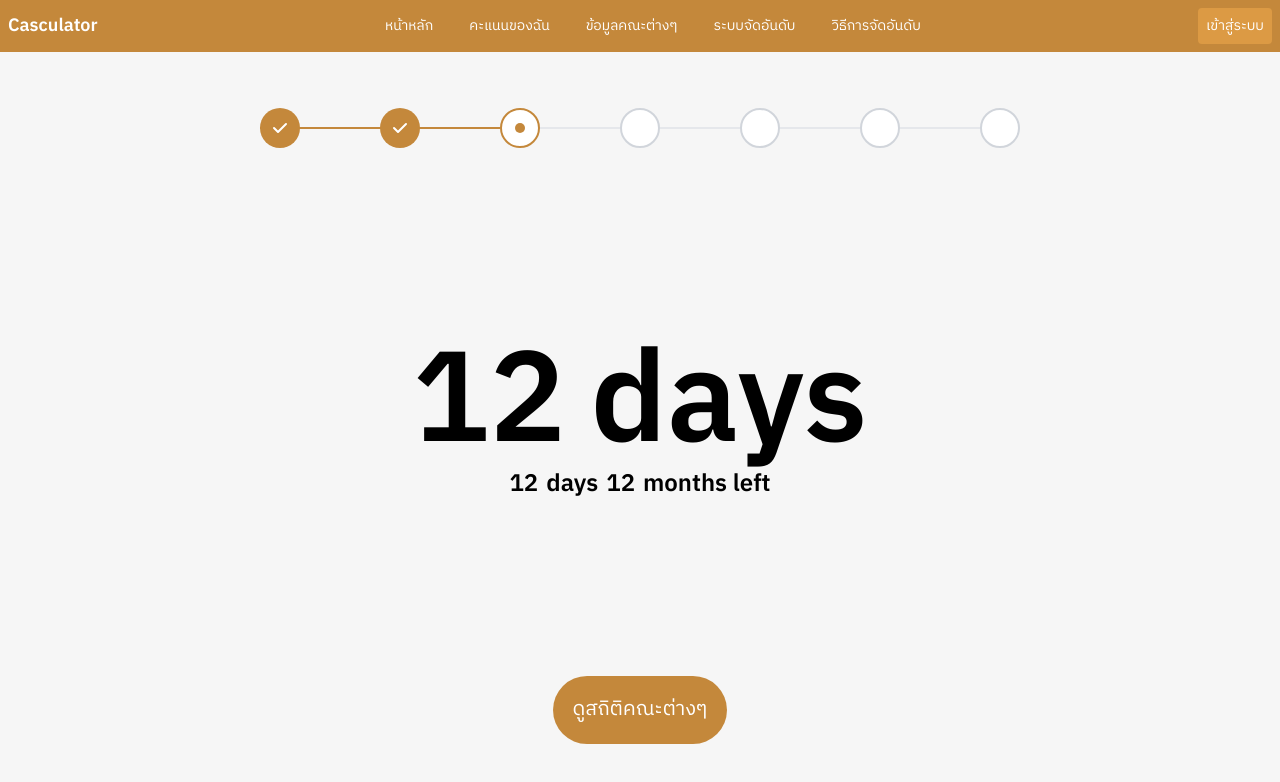
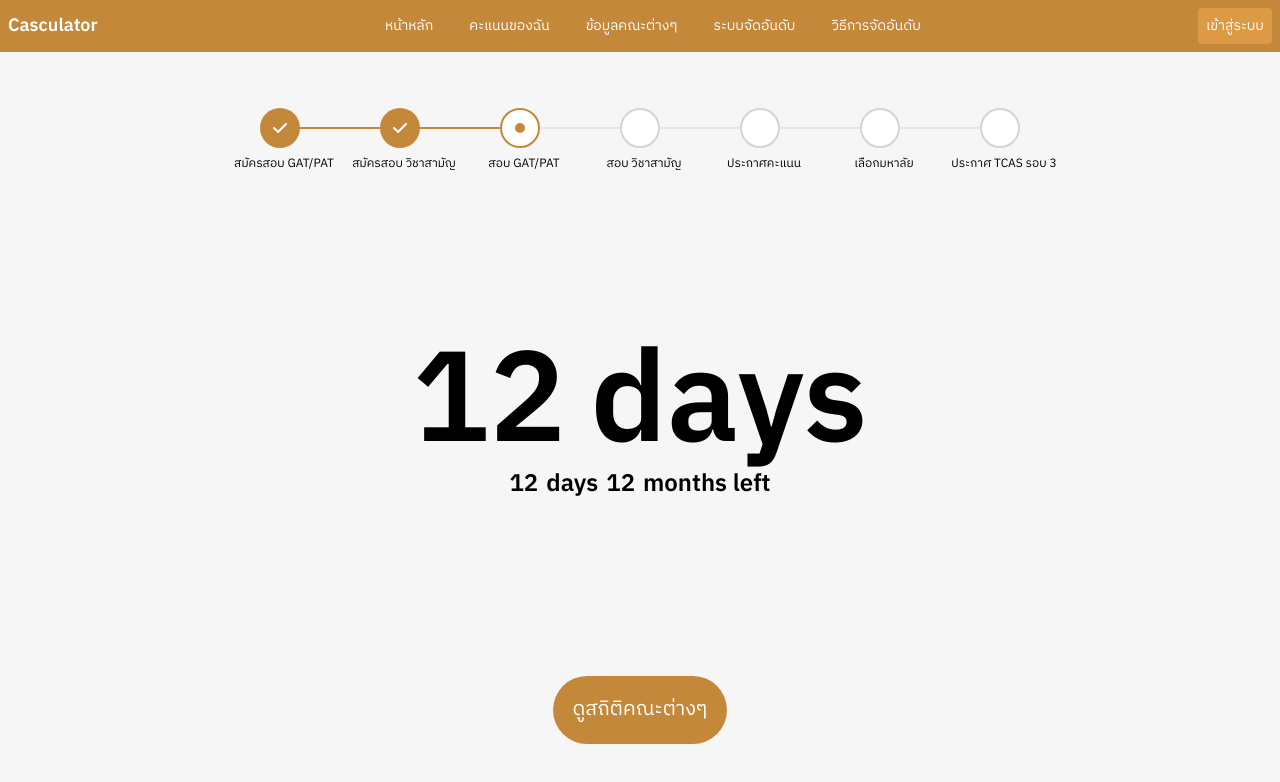
Before and after one commit to msp5382/casculator, a Next.js app: page / in a window 1280 px wide. Shown: the top 782 px of the page. Built offline with nearby package versions, Linux system fonts and the light colour scheme.

Commit message:
add title to progress bar

```diff
--- a/components/Bars/TailProg.tsx
+++ b/components/Bars/TailProg.tsx
@@ -1,13 +1,13 @@
 import { CheckIcon } from '@heroicons/react/solid'
 
 const steps = [
-    { name: 'Step 1', href: '#', status: 'complete' },
-    { name: 'Step 2', href: '#', status: 'complete' },
-    { name: 'Step 3', href: '#', status: 'current' },
-    { name: 'Step 4', href: '#', status: 'upcoming' },
-    { name: 'Step 5', href: '#', status: 'upcoming' },
-    { name: 'Step 6', href: '#', status: 'upcoming' },
-    { name: 'Step 7', href: '#', status: 'upcoming' },
+    { name: 'สมัครสอบ GAT/PAT', href: '#', status: 'complete' },
+    { name: 'สมัครสอบ วิชาสามัญ', href: '#', status: 'complete' },
+    { name: 'สอบ GAT/PAT', href: '#', status: 'current' },
+    { name: 'สอบ วิชาสามัญ', href: '#', status: 'upcoming' },
+    { name: 'ประกาศคะแนน', href: '#', status: 'upcoming' },
+    { name: 'เลือกมหาลัย', href: '#', status: 'upcoming' },
+    { name: 'ประกาศ TCAS รอบ 3', href: '#', status: 'upcoming' },
 ]
 
 function classNames(...classes: any[]) {
@@ -32,6 +32,9 @@ export default function ProgressBar() {
                                     <CheckIcon className="w-5 h-5 text-white" aria-hidden="true" />
                                     <span className="sr-only">{step.name}</span>
                                 </a>
+                                <div className="absolute text-xs mt-2 w-32 -ml-10 text-center">
+                                    {step.name}
+                                </div>
                             </>
                         ) : step.status === 'current' ? (
                             <>
@@ -46,6 +49,9 @@ export default function ProgressBar() {
                                     <span className="h-2.5 w-2.5 bg-base rounded-full" aria-hidden="true" />
                                     <span className="sr-only">{step.name}</span>
                                 </a>
+                                <div className="absolute text-xs mt-2 w-32 -ml-10 text-center">
+                                    {step.name}
+                                </div>
                             </>
                         ) : (
                             <>
@@ -62,6 +68,9 @@ export default function ProgressBar() {
                                     />
                                     <span className="sr-only">{step.name}</span>
                                 </a>
+                                <div className="absolute text-xs mt-2 w-32 -ml-10 text-center">
+                                    {step.name}
+                                </div>
                             </>
                         )}
                     </li>
```
Also changed, not shown: pages/index.tsx (line endings or trailing spaces).
